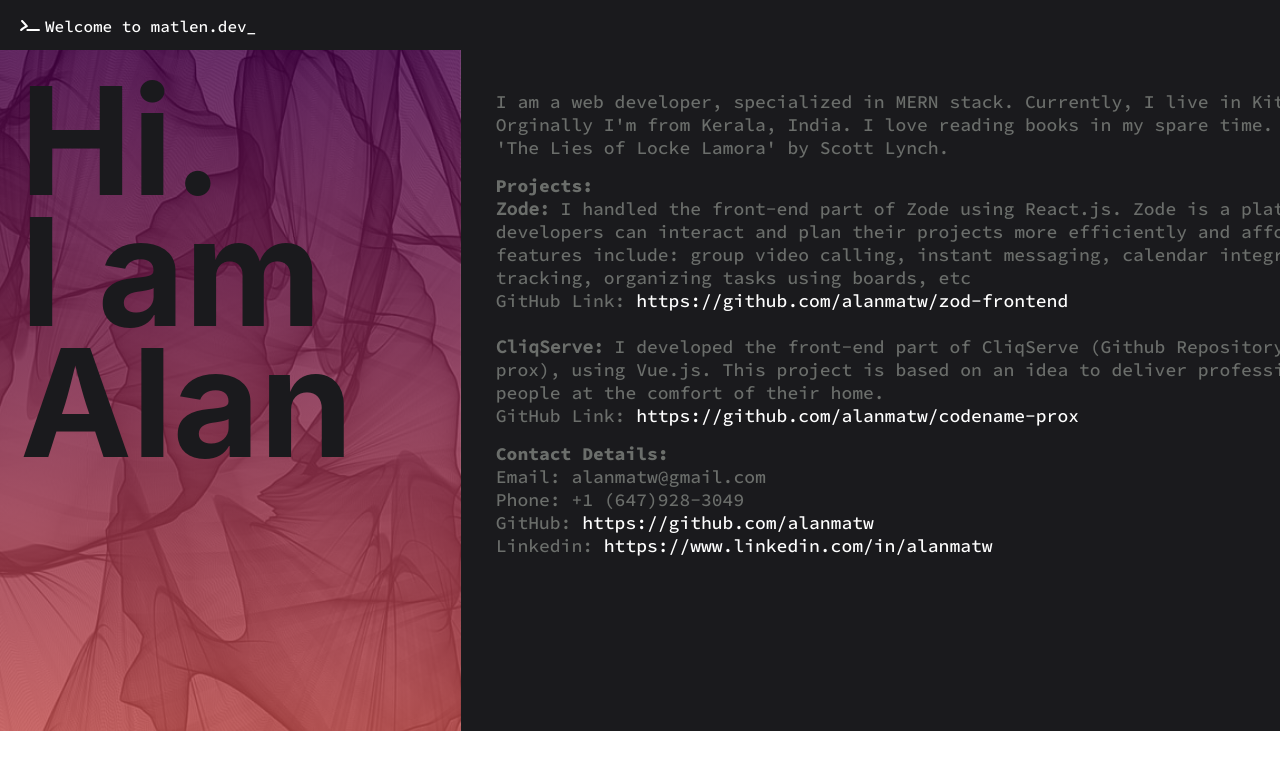
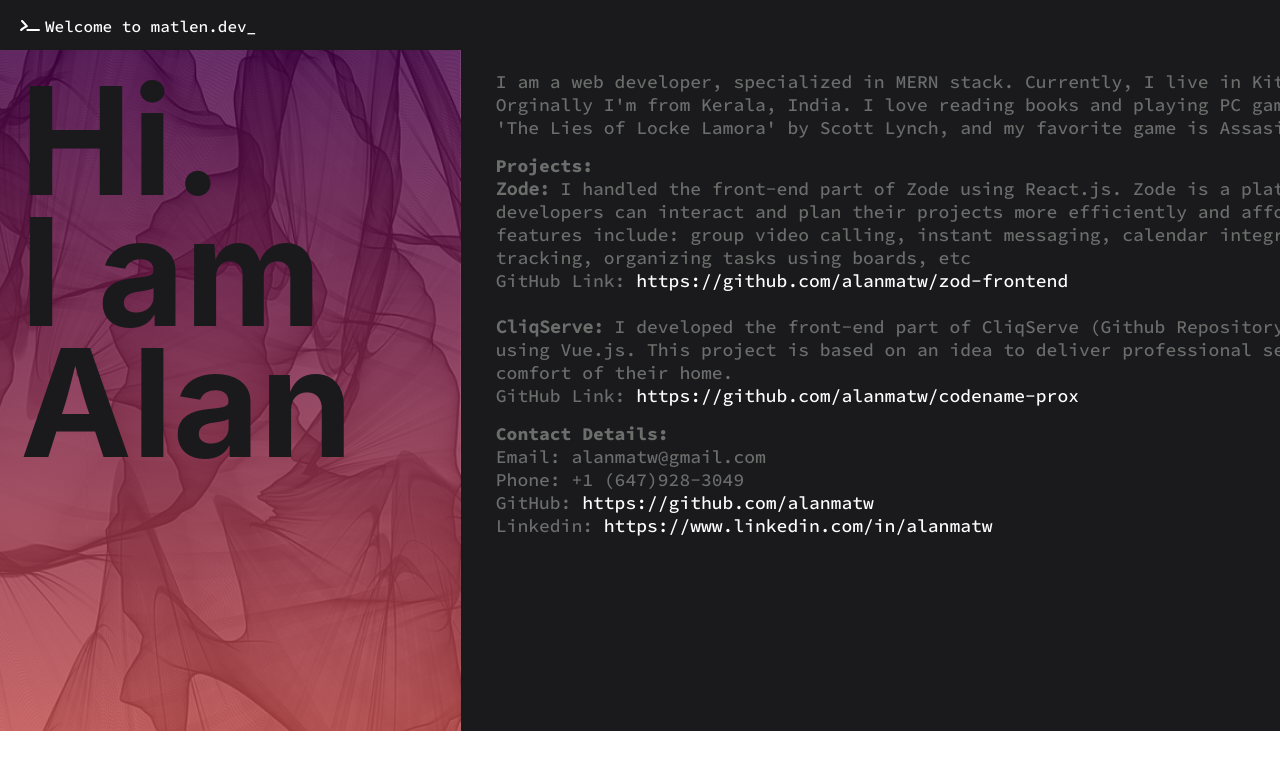
Before and after one commit to alanmatw/matlen.dev, a React (Create React App) app: page / in a window 1280 px wide. Shown: the top 770 px of the page. Built offline with nearby package versions, Linux system fonts and the light colour scheme.

Commit message:
docs(home): add more contents in intro para

```diff
--- a/src/components/home/home.css
+++ b/src/components/home/home.css
@@ -143,7 +143,8 @@
 }
 
 .wBR-container {
-    padding: 25px;
+    padding-left: 25px;
+    padding-top: 5px;
 }
 
 /*.wBR-photo {
--- a/src/components/home/home.js
+++ b/src/components/home/home.js
@@ -54,8 +54,8 @@ export default class homeFn extends React.Component {
                             {/*<div className='wBR-photo'></div>*/}
                             <p className='wBR-p1'>
                                 I am a web developer, specialized in MERN stack. Currently, I live in Kitchener,
-                                Ontario. Orginally I'm from Kerala, India. I love reading books in my spare time. My favorite book is 'The Lies of Locke Lamora'
-                                by Scott Lynch.
+                                Ontario. Orginally I'm from Kerala, India. I love reading books and playing PC games. My favorite book is 'The Lies of Locke Lamora'
+                                by Scott Lynch, and my favorite game is Assasins Creed.
                             </p>
                             <p className='wBR-p1'>
                                 <span className='wBR-bold-qw'>Projects:</span><br></br>
```
